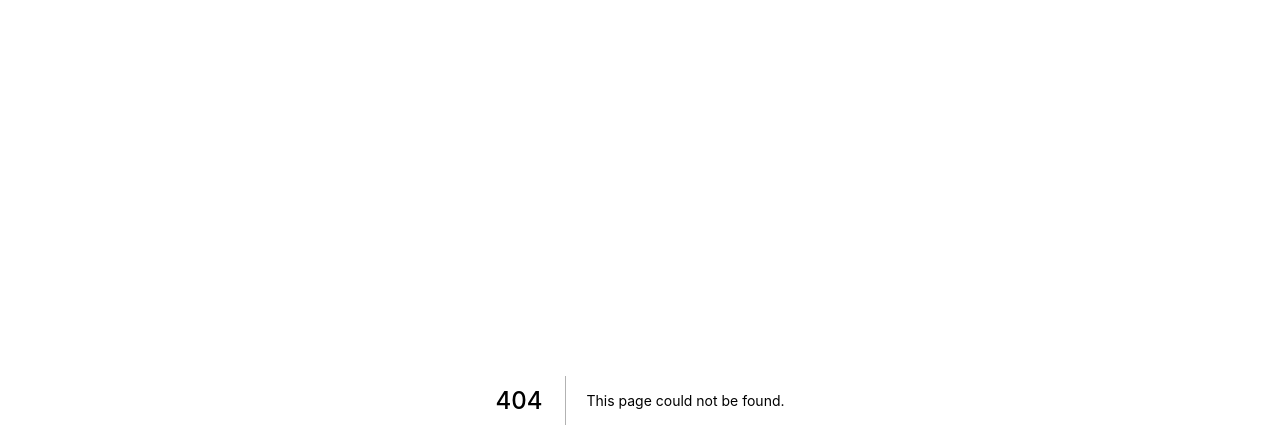
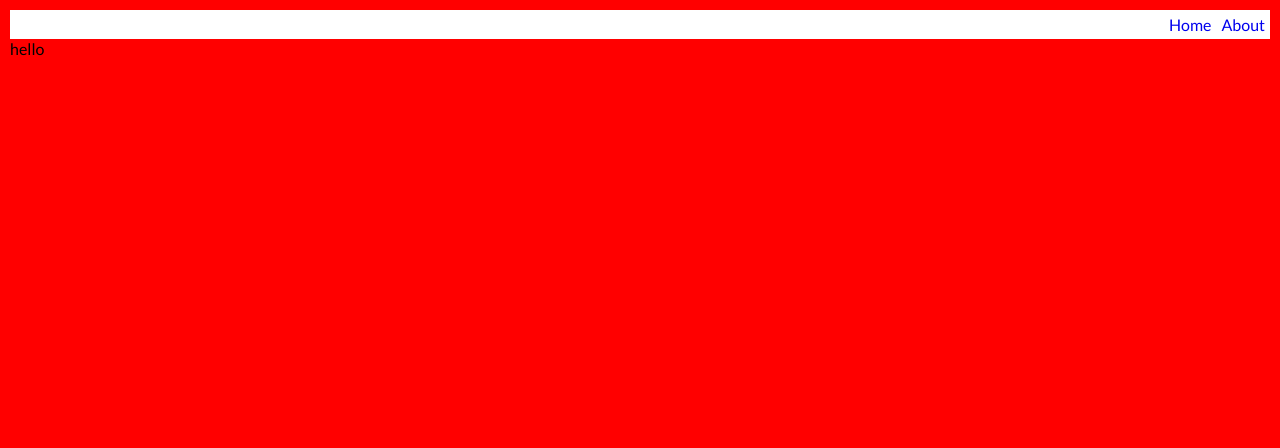
Before and after one commit to dazp94/graphcms, a Next.js app: page /about in a window 1280 px wide. Before the commit this address had no page. Shown: the top 448 px of the page. Built offline with nearby package versions, Linux system fonts and the light colour scheme.

Commit message:
Add Header

```diff
--- /dev/null
+++ b/config/routes.js
@@ -0,0 +1,6 @@
+const routes = [
+  { route: "/", name: "Home" },
+  { route: "/about", name: "About" },
+];
+
+export default routes;
--- /dev/null
+++ b/src/components/layout/Header.jsx
@@ -0,0 +1,28 @@
+import Link from "next/link";
+import styled from "styled-components";
+import routes from "../../../config/routes";
+
+const HeaderContainer = styled.div`
+  min-width: 100%;
+  display: flex;
+  flex-direction: row;
+  justify-content: flex-end;
+  background: white;
+`;
+
+const LinkContainer = styled.a`
+  margin: 5px;
+  text-decoration: none;
+`;
+
+const Header = () => (
+  <HeaderContainer>
+    {routes.map((route) => (
+      <Link key={route} href={route.route} passHref>
+        <LinkContainer>{route.name}</LinkContainer>
+      </Link>
+    ))}
+  </HeaderContainer>
+);
+
+export default Header;
--- a/src/components/layout/Page.jsx
+++ b/src/components/layout/Page.jsx
@@ -1,8 +1,8 @@
 import React from "react";
-import styled from "styled-components";
-import { createGlobalStyle } from "styled-components";
+import styled, { createGlobalStyle } from "styled-components";
 
-import { theme } from "../../theme";
+import { theme } from "../../../config/theme";
+import Header from "./Header";
 import Helmet from "./Helmet";
 
 const GlobalStyle = createGlobalStyle`
@@ -17,12 +17,15 @@ const GlobalStyle = createGlobalStyle`
 
 const PageContainer = styled.div`
   min-height: calc(100vh);
+  display: flex;
+  flex-direction: column;
 `;
 
 const Page = ({ children }) => (
   <PageContainer>
     <Helmet />
     <GlobalStyle />
+    <Header />
     {children}
   </PageContainer>
 );
--- /dev/null
+++ b/src/pages/about.js
@@ -0,0 +1,3 @@
+const About = () => "hello";
+
+export default About;
```
Also changed, not shown: config/theme.js (renamed from src/theme.js).
